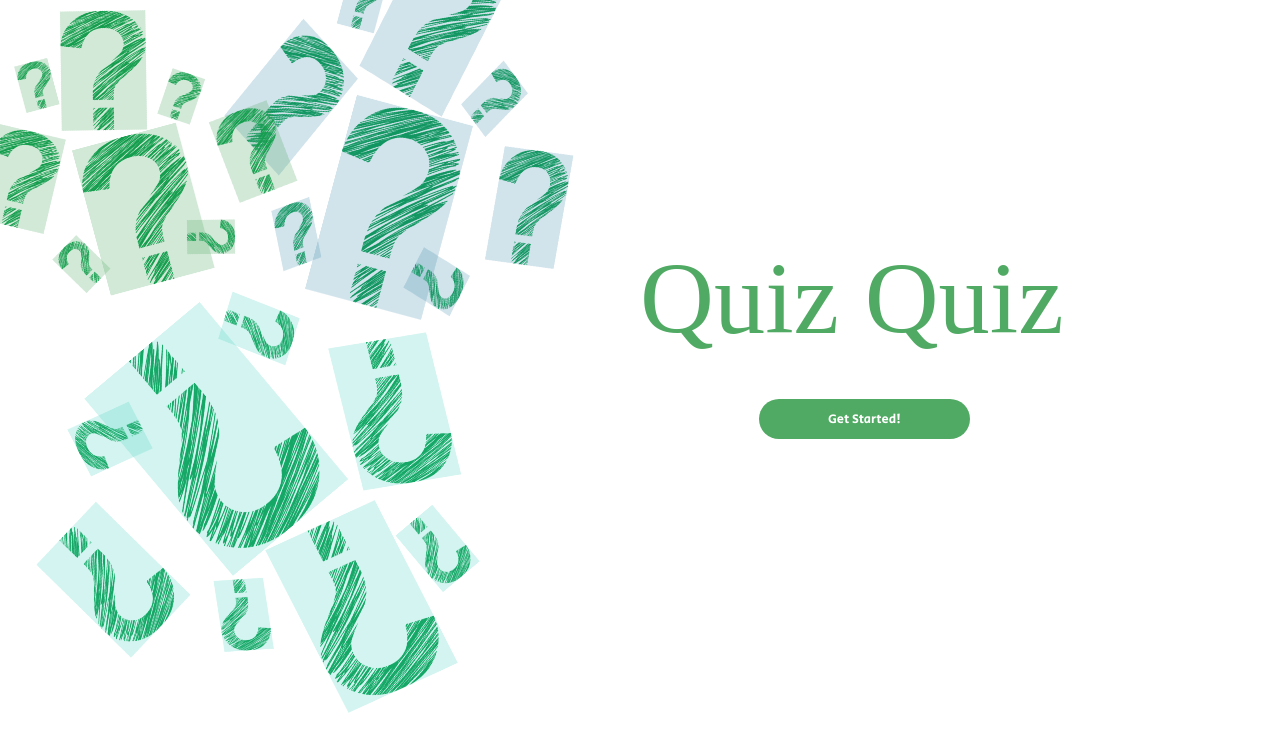
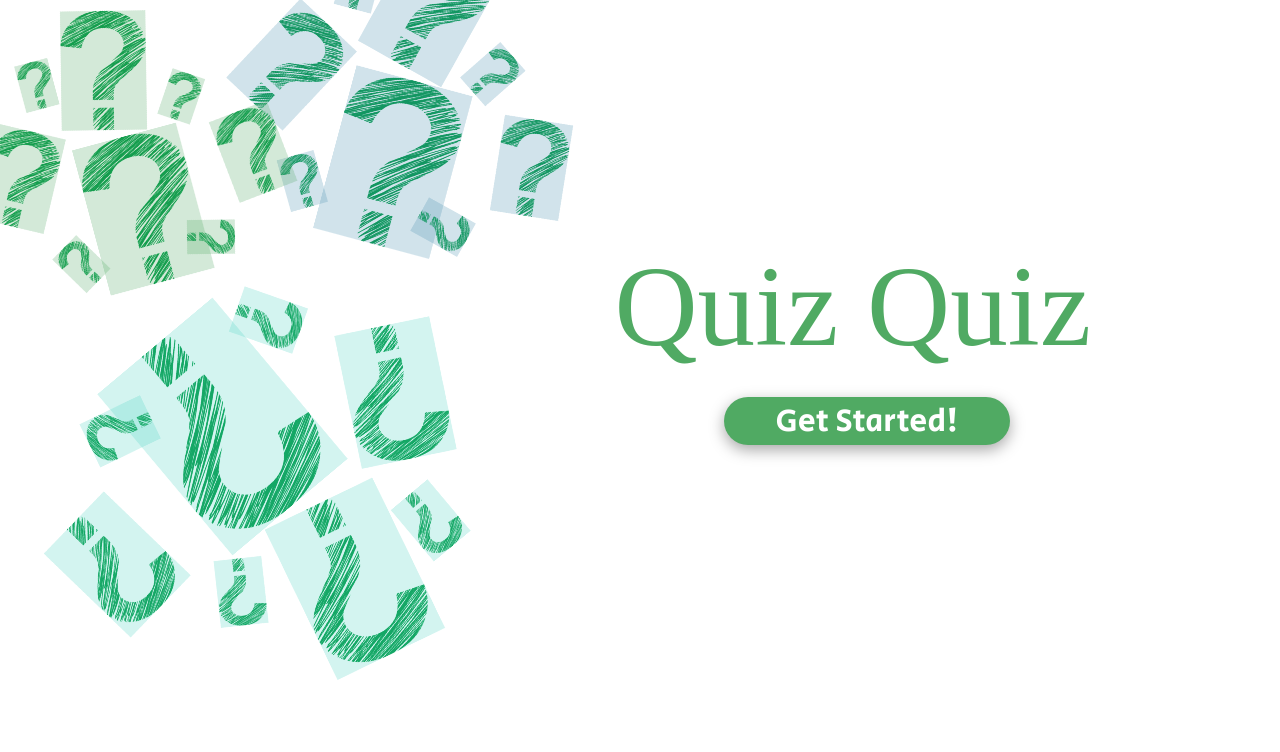
Before and after one commit to blueline1984/quizquiz, a React (Create React App) app: page / in a window 1280 px wide. Shown: the top 752 px of the page. Built offline with nearby package versions, Linux system fonts and the light colour scheme; a web font is replaced by a local one.

Commit message:
[STYLE]: Modify button & title style

```diff
--- a/src/App.css
+++ b/src/App.css
@@ -5,34 +5,35 @@ body {
   font-family: "Secular One", sans-serif;
 }
 
-.titleBtn {
+.wrapper {
   display: inline-block;
   position: absolute;
-  left: 50%;
+  left: 48%;
   top: 30%;
 }
 
-.titleBtn .title {
+.wrapper .title {
   font-family: "Rubik Marker Hatch";
-  font-size: 8vw;
+  font-size: 9vw;
   color: #50aa63;
 }
 
-.titleBtn button {
-  width: 50%;
-  height: 5vh;
+.wrapper button {
+  width: 60%;
+  height: 6vh;
   border: none;
-  margin-left: 28%;
-  margin-top: 10%;
-  font-size: 1vw;
+  margin-left: 23%;
+  margin-top: 5%;
+  font-size: 2rem;
+  background-color: #50aa63;
   color: #fff;
-  background-color: #50aa63;
   border-radius: 100px;
   font-family: "Secular One", sans-serif;
   cursor: pointer;
+  box-shadow: rgba(0, 0, 0, 0.35) 0px 5px 15px;
 }
 
-.titleBtn button:hover {
+.wrapper button:hover {
   color: #50aa63;
   background-color: #fff;
   border: 1px solid #50aa63;
@@ -45,7 +46,6 @@ body {
 .question-img-1 {
   position: absolute;
   width: 35%;
-  height: 150%;
   top: 100%;
   left: 5%;
   transform: rotate(140deg);
@@ -59,7 +59,6 @@ body {
 .question-img-2 {
   position: absolute;
   width: 28%;
-  height: 130%;
   top: -25%;
   left: 18%;
   transition: all ease 2s;
--- a/src/pages/Main.js
+++ b/src/pages/Main.js
@@ -3,7 +3,7 @@ import React from "react";
 const Main = () => {
   return (
     <div>
-      <div className="titleBtn">
+      <div className="wrapper">
         <div className="title">Quiz Quiz</div>
         <button>Get Started!</button>
       </div>
```
